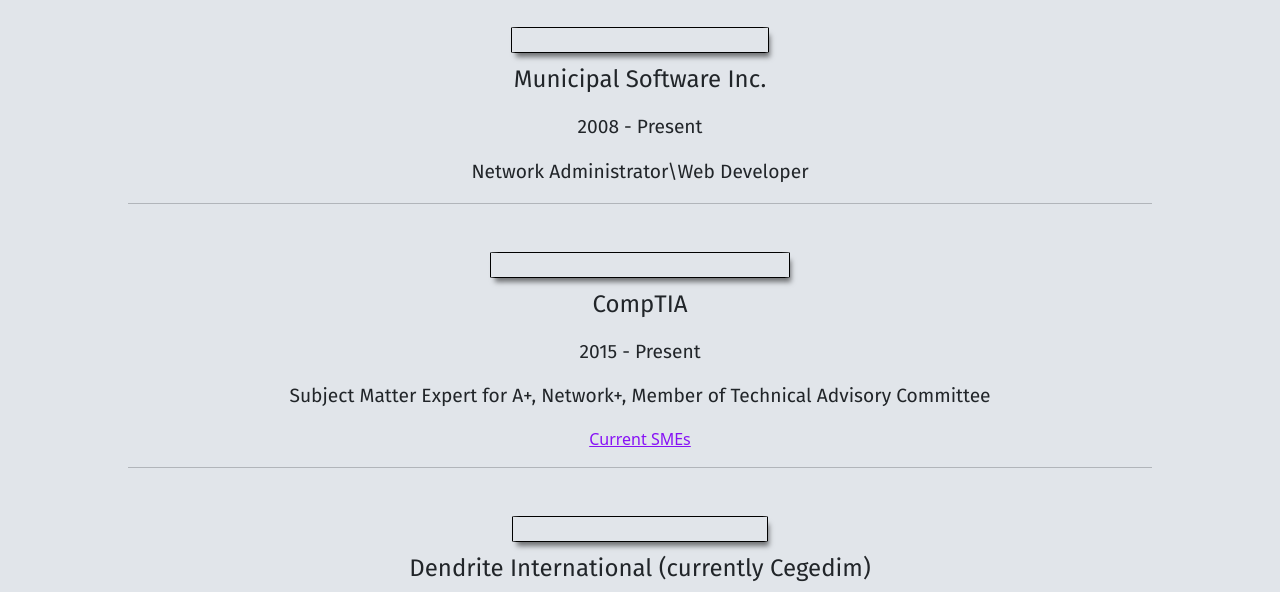
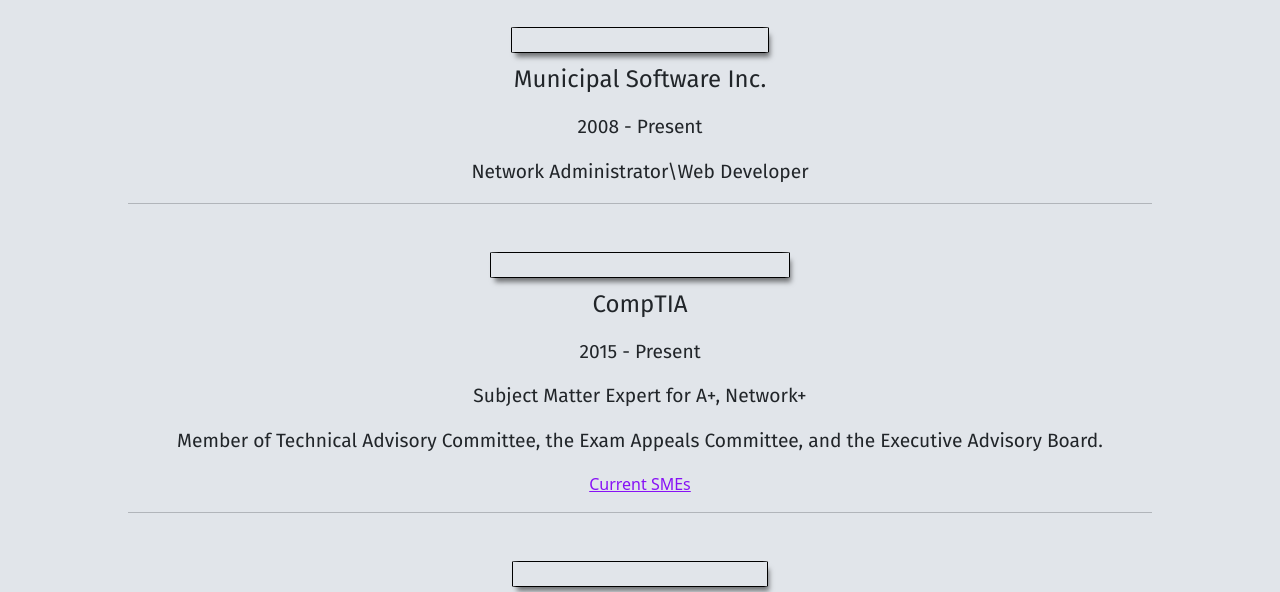
Before and after one commit to angieEncoded/cv, a plain HTML site: page work.html in a window 1280 px wide. Shown: the part 169-761 px from the top of the page. Drawn offline with nearby package versions, Linux system fonts and the light colour scheme.

Commit message:
adjust something

```diff
--- a/work.html
+++ b/work.html
@@ -1,5 +1,6 @@
 <!DOCTYPE html>
 <html lang="en">
+
 <head>
     <meta charset="UTF-8">
     <meta http-equiv="X-UA-Compatible" content="IE=edge">
@@ -13,6 +14,7 @@
     <link rel="stylesheet" href="public/css/styles.css">
     <title>Work Experience</title>
 </head>
+
 <body>
 
 
@@ -52,7 +54,8 @@
     </div>
     <p class="work-font text-center mt-2">CompTIA </p>
     <p class="text-center info-font">2015 - Present</p>
-        <p class="text-center info-font">Subject Matter Expert for A+, Network+, Member of Technical Advisory Committee</p>
+    <p class="text-center info-font">Subject Matter Expert for A+, Network+</p>
+    <p class="text-center info-font"> Member of Technical Advisory Committee, the Exam Appeals Committee, and the Executive Advisory Board.</p>
     <p class="text-center">
         <a href="https://www.comptia.org/certifications/become-a-subject-matter-expert/current-smes" target="_blank">Current SMEs</a>
     </p>
@@ -69,4 +72,5 @@
 
     <script src="https://cdn.jsdelivr.net/npm/bootstrap@5.1.3/dist/js/bootstrap.bundle.min.js" integrity="sha384-ka7Sk0Gln4gmtz2MlQnikT1wXgYsOg+OMhuP+IlRH9sENBO0LRn5q+8nbTov4+1p" crossorigin="anonymous"></script>
 </body>
+
 </html>
```
Lines whose indentation alone changed are shown as unchanged.
